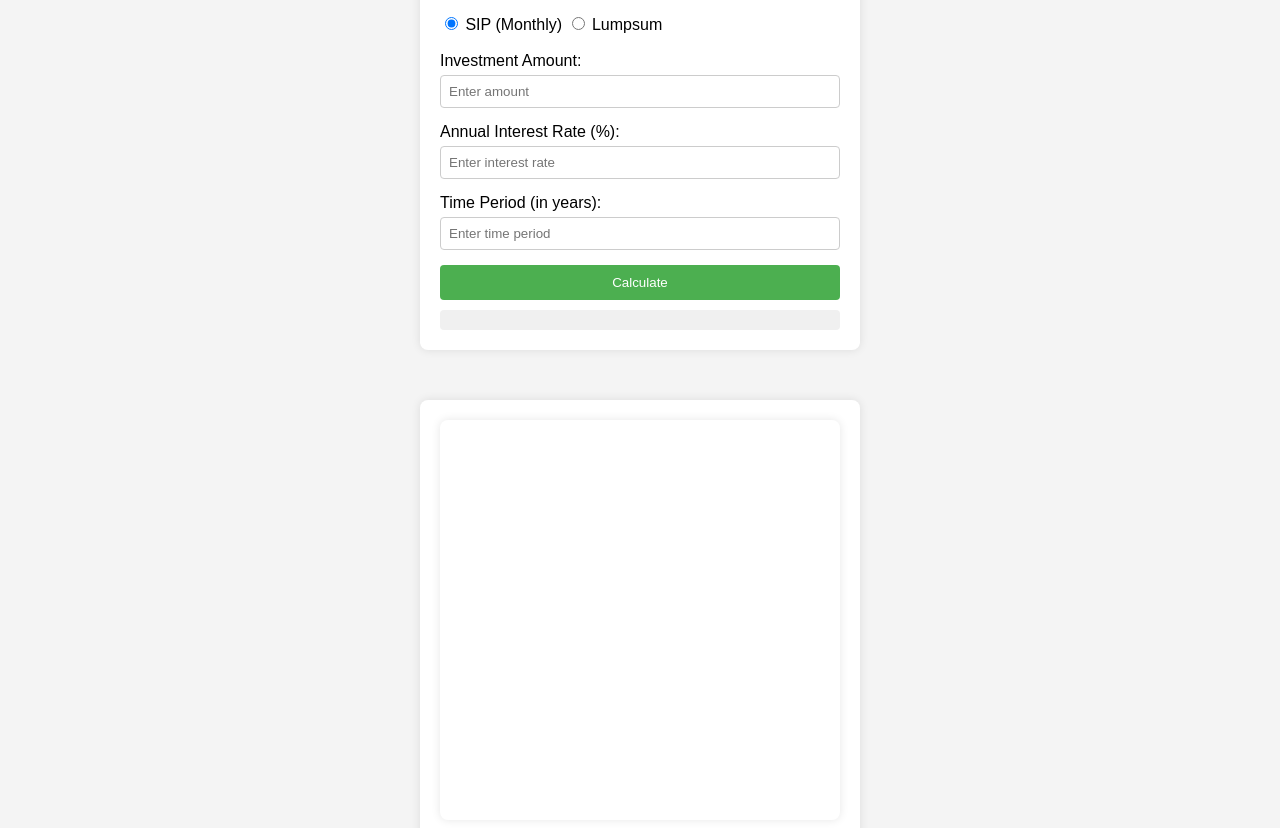
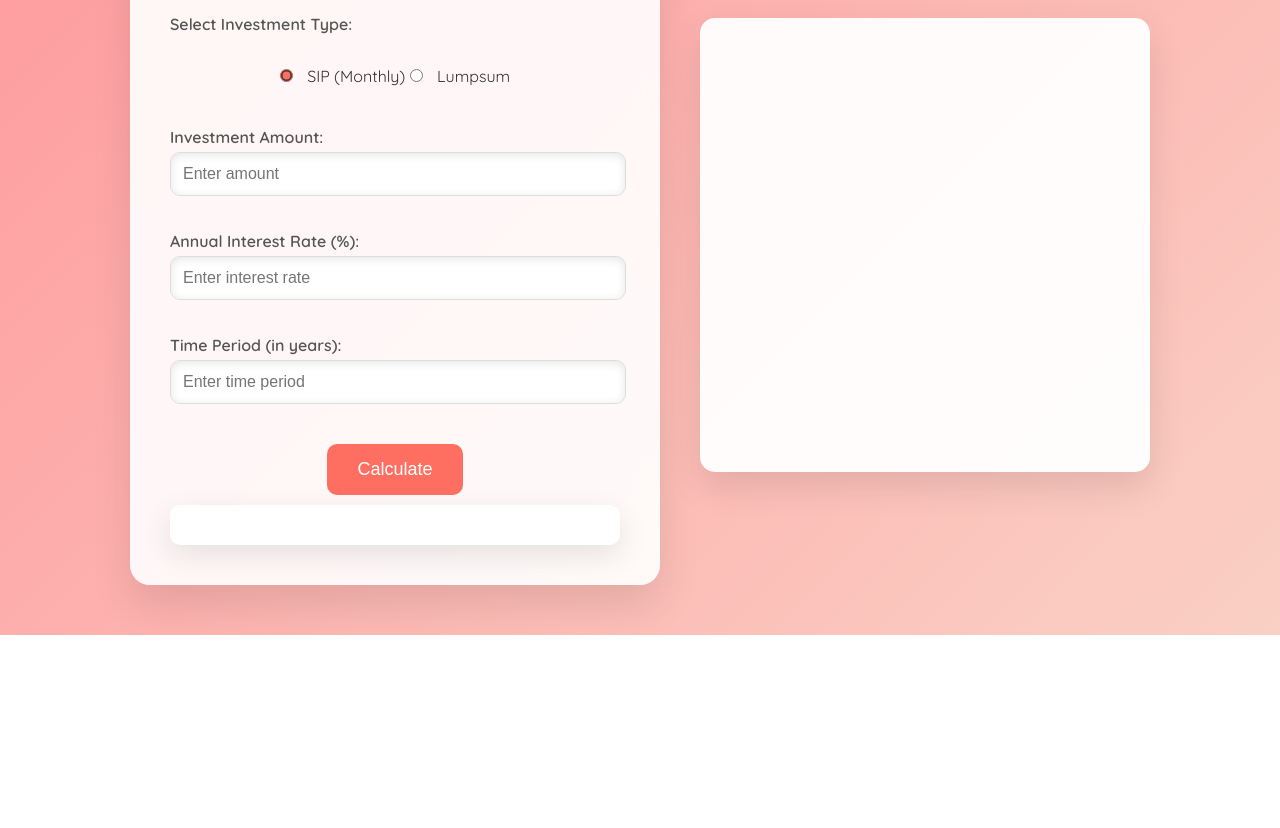
Before and after one commit to YashN535/SIP-Lumpsum-Calculator, a plain HTML site: page index.html in a window 1280 px wide. Shown: the part 165-993 px from the top of the page. After the commit the page ends 800 px from the top, so only its background shows below. Drawn offline with nearby package versions, Linux system fonts and the light colour scheme.

Commit message:
style.css

```diff
--- a/style.css
+++ b/style.css
@@ -1,72 +1,113 @@
+/* style.css */
+
+@import url('https://fonts.googleapis.com/css2?family=Quicksand:wght@400;600;700&display=swap');
+
 body {
-    font-family: Arial, sans-serif;
+  font-family: 'Quicksand', sans-serif;
+  background: linear-gradient(135deg, #ff9a9e 0%, #fad0c4 100%);
   margin: 0;
   padding: 0;
-    background-color: #f4f4f4;
+  display: flex;
+  justify-content: center;
+  align-items: center;
+  min-height: 100vh;
+  color: #333;
 }
 
 #calculator {
-    max-width: 400px;
-    margin: 50px auto;
-    padding: 20px;
-    background-color: #fff;
-    border-radius: 8px;
-    box-shadow: 0 0 10px rgba(0, 0, 0, 0.1);
+  background: rgba(255, 255, 255, 0.9);
+  backdrop-filter: blur(10px);
+  padding: 40px;
+  border-radius: 20px;
+  box-shadow: 0 20px 40px rgba(0, 0, 0, 0.1);
+  max-width: 450px;
+  width: 100%;
+  text-align: center;
+  transition: transform 0.4s ease, box-shadow 0.4s ease;
+}
+
+#calculator:hover {
+  transform: translateY(-10px);
+  box-shadow: 0 25px 50px rgba(0, 0, 0, 0.2);
 }
 
 h2 {
-    margin-bottom: 20px;
-    text-align: center;
+  color: #333;
+  font-size: 28px;
+  font-weight: 700;
+  margin-bottom: 30px;
 }
 
 label {
   display: block;
-    margin-bottom: 5px;
+  margin: 15px 0 5px;
+  color: #555;
+  font-weight: 600;
+  font-size: 16px;
+  text-align: left;
 }
 
-input[type="number"],
-select {
-    width: 100%;
-    padding: 8px;
-    margin-bottom: 15px;
-    border: 1px solid #ccc;
-    border-radius: 4px;
-    box-sizing: border-box;
+input[type="radio"] {
+  margin: 10px 10px 10px 0;
+  accent-color: #ff6f61;
+}
+
+input[type="number"] {
+  width: calc(100% - 20px);
+  padding: 12px;
+  margin-bottom: 20px;
+  border-radius: 10px;
+  border: 1px solid #dddddd;
+  font-size: 16px;
+  box-shadow: inset 0 2px 10px rgba(0, 0, 0, 0.1);
+  transition: border-color 0.3s ease, box-shadow 0.3s ease;
+}
+
+input[type="number"]:focus {
+  border-color: #ff6f61;
+  outline: none;
+  box-shadow: 0 0 12px rgba(255, 111, 97, 0.3);
 }
 
 input[type="submit"] {
-    width: 100%;
-    padding: 10px;
-    background-color: #4caf50;
-    color: #fff;
+  background-color: #ff6f61;
+  color: white;
+  padding: 15px 30px;
   border: none;
-    border-radius: 4px;
+  border-radius: 10px;
+  font-size: 18px;
   cursor: pointer;
+  transition: background-color 0.3s ease, box-shadow 0.3s ease, transform 0.3s ease;
+  margin-top: 20px;
 }
 
 input[type="submit"]:hover {
-    background-color: #45a049;
+  background-color: #e55b50;
+  box-shadow: 0 8px 20px rgba(229, 91, 80, 0.5);
+  transform: translateY(-3px);
 }
 
 #result {
   margin-top: 20px;
-    padding: 10px;
-    background-color: #f0f0f0;
-    border-radius: 4px;
-}
-/* Chart Styles */
-#chartContainer {
-    max-width: 400px;
-    margin: 20px auto;
+  background-color: #ffffff;
   padding: 20px;
-    background-color: #fff;
-    border-radius: 8px;
-    box-shadow: 0 0 10px rgba(0, 0, 0, 0.1);
+  border-radius: 10px;
+  box-shadow: 0 10px 30px rgba(0, 0, 0, 0.1);
+  font-size: 16px;
+  font-weight: 600;
+  color: #555;
 }
 
-#myChart {
-    width: 100%;
+#chartContainer {
+  margin-top: 40px;
+  background-color: rgba(255, 255, 255, 0.95);
+  padding: 25px;
+  border-radius: 15px;
+  box-shadow: 0 15px 35px rgba(0, 0, 0, 0.1);
+  margin-left: 40px;
+}
+
+canvas {
+  max-width: 100%;
   height: auto;
-    border-radius: 8px;
-    box-shadow: 0 0 10px rgba(0, 0, 0, 0.1);
 }
```
Lines whose indentation alone changed are shown as unchanged.
